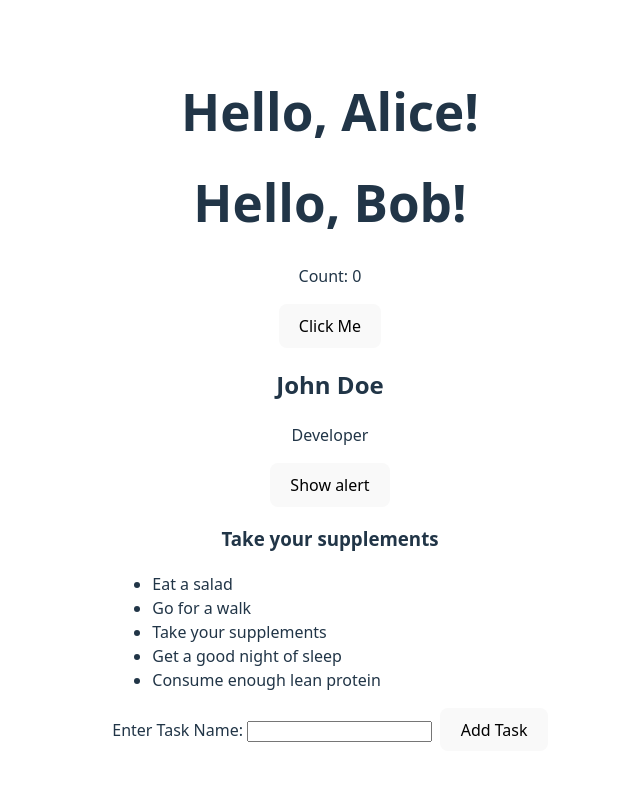
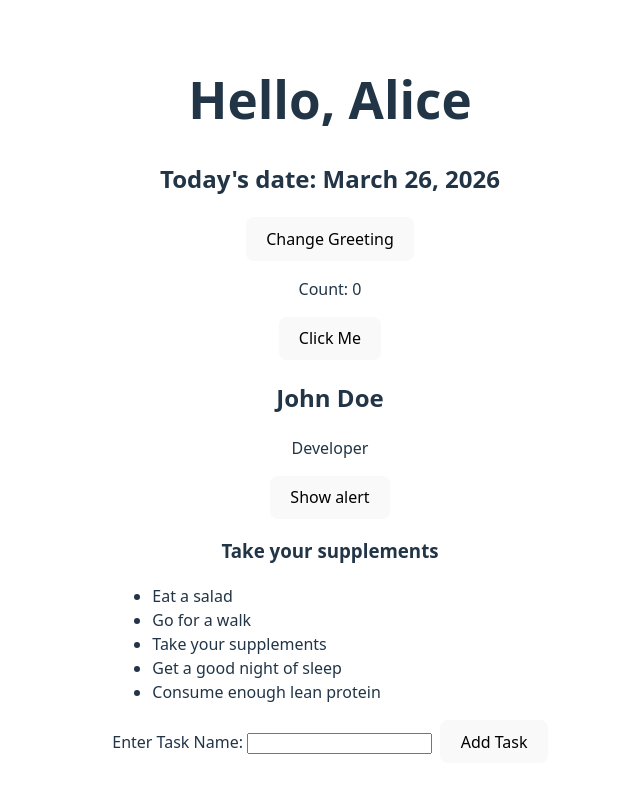
Before and after one commit to gitjnichols3/INF655_midterm, a React (Vite) app: page / in a window 1280 px wide. Shown: the top 792 px of the page, without its empty margins (310-950 px from the left). Built offline with nearby package versions, Linux system fonts and the light colour scheme.

Commit message:
Task 1 completed

```diff
--- a/src/App.jsx
+++ b/src/App.jsx
@@ -35,7 +35,7 @@ function App() {
   return (
     <div>
       <Greeting username="Alice" />
-      <Greeting username="Bob" />
+      {/* <Greeting username="Bob" />  Midterm Task 1 shows 1 greeting. This call disabled for midterm */}
 
       <Counter />
 
--- a/src/components/Greeting.jsx
+++ b/src/components/Greeting.jsx
@@ -1,10 +1,26 @@
+import { useState } from 'react';
+
 function Greeting(prop) {
+
+/* creates date in proper format and saves to date const */
+const date = new Date().toLocaleDateString("en-US", {
+  month: "long",
+  day: "numeric",
+  year: "numeric"
+});
+
+/* Uses usestate to configure dynamic greeting */
+const [greeting, setGreeting] = useState("Hello");
+
     return (
         <>
 
-            <h1>Hello, {prop.username}!</h1>
+            <h1>{greeting}, {prop.username}</h1> {/* displays greeting from use state and username sent as prop from App.jsx */}
+            <h2>Today's date: {date} </h2> {/* displays date generated above */}
+            <button onClick={() => setGreeting(greeting === "Hello" ? "Welcome" : "Hello")}>Change Greeting</button>{/* sets button to toggle between 2 greetings using useState */}
         </>
     )
 }
 
+
 export default Greeting;
```
